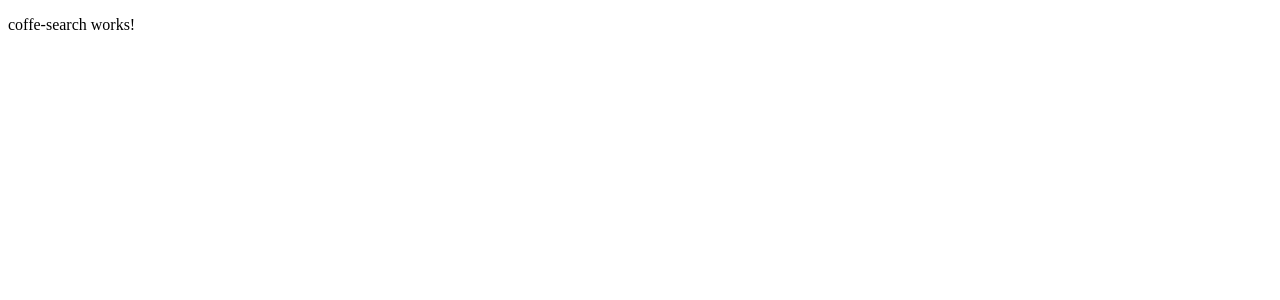
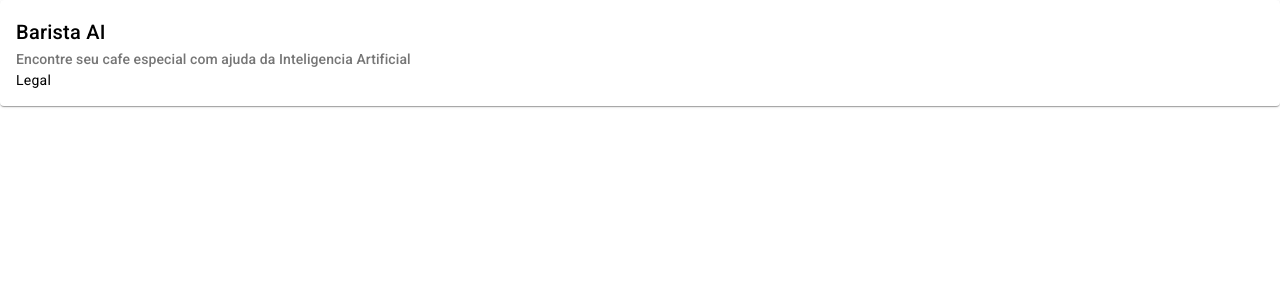
Before and after one commit to brittus-dev/barista-ai, an Angular app: page / in a window 1280 px wide. Shown: the top 300 px of the page. Built offline with nearby package versions, Linux system fonts and the light colour scheme.

Commit message:
Usando Angular Material

```diff
--- a/angular.json
+++ b/angular.json
@@ -25,6 +25,7 @@
               "src/assets"
             ],
             "styles": [
+              "@angular/material/prebuilt-themes/indigo-pink.css",
               "src/styles.css"
             ],
             "scripts": []
@@ -87,6 +88,7 @@
               "src/assets"
             ],
             "styles": [
+              "@angular/material/prebuilt-themes/indigo-pink.css",
               "src/styles.css"
             ],
             "scripts": []
--- a/package.json
+++ b/package.json
@@ -11,10 +11,12 @@
   "private": true,
   "dependencies": {
     "@angular/animations": "^16.1.0",
+    "@angular/cdk": "^16.2.12",
     "@angular/common": "^16.1.0",
     "@angular/compiler": "^16.1.0",
     "@angular/core": "^16.1.0",
     "@angular/forms": "^16.1.0",
+    "@angular/material": "^16.2.12",
     "@angular/platform-browser": "^16.1.0",
     "@angular/platform-browser-dynamic": "^16.1.0",
     "@angular/router": "^16.1.0",
--- a/src/app/app.module.ts
+++ b/src/app/app.module.ts
@@ -4,6 +4,7 @@
 import { AppRoutingModule } from './app-routing.module';
 import { AppComponent } from './app.component';
 import { CoffeSearchModule } from './components/coffe-search/coffe-search.module';
+import { BrowserAnimationsModule } from '@angular/platform-browser/animations';
 
 @NgModule({
   declarations: [
@@ -12,7 +13,8 @@
   imports: [
     BrowserModule,
     AppRoutingModule,
-    CoffeSearchModule
+    CoffeSearchModule,
+    BrowserAnimationsModule
   ],
   providers: [],
   bootstrap: [AppComponent]
--- a/src/app/components/coffe-search/coffe-search.component.html
+++ b/src/app/components/coffe-search/coffe-search.component.html
@@ -1 +1,9 @@
-<p>coffe-search works!</p>
+<mat-card class="coffe-card">
+  <mat-card-header>
+    <mat-card-title>Barista AI</mat-card-title>
+    <mat-card-subtitle>Encontre seu cafe especial com ajuda da Inteligencia Artificial</mat-card-subtitle>
+  </mat-card-header>
+  <mat-card-content>
+    Legal
+  </mat-card-content>
+</mat-card>
--- a/src/app/components/coffe-search/coffe-search.module.ts
+++ b/src/app/components/coffe-search/coffe-search.module.ts
@@ -1,15 +1,15 @@
 import { NgModule } from '@angular/core';
 import { CommonModule } from '@angular/common';
 import { CoffeSearchComponent } from './coffe-search.component';
-
-
+import {MatCardModule} from '@angular/material/card';
 
 @NgModule({
   declarations: [
     CoffeSearchComponent
   ],
   imports: [
-    CommonModule
+    CommonModule,
+    MatCardModule
   ],
   exports: [
     CoffeSearchComponent
--- a/src/index.html
+++ b/src/index.html
@@ -6,8 +6,11 @@
   <base href="/">
   <meta name="viewport" content="width=device-width, initial-scale=1">
   <link rel="icon" type="image/x-icon" href="favicon.ico">
+  <link rel="preconnect" href="https://fonts.gstatic.com">
+  <link href="https://fonts.googleapis.com/css2?family=Roboto:wght@300;400;500&display=swap" rel="stylesheet">
+  <link href="https://fonts.googleapis.com/icon?family=Material+Icons" rel="stylesheet">
 </head>
-<body>
+<body class="mat-typography">
   <app-root></app-root>
 </body>
 </html>
--- a/src/styles.css
+++ b/src/styles.css
@@ -1 +1,4 @@
 /* You can add global styles to this file, and also import other style files */
+
+html, body { height: 100%; }
+body { margin: 0; font-family: Roboto, "Helvetica Neue", sans-serif; }
```
Also changed, not shown: 2 other files (tests, documents, lock files or other folders).
